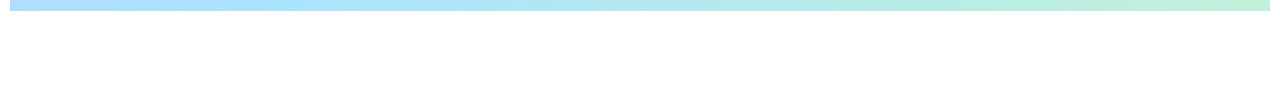
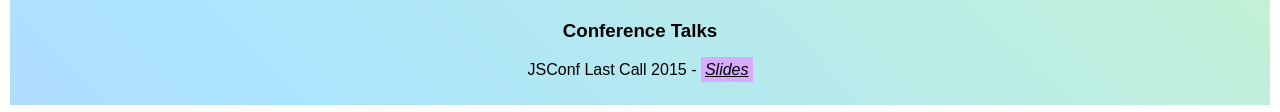
Before and after one commit to rachelnicole/imcool.online, a website: page robokitty/index.html in a window 1280 px wide. Shown: the part 1714-1826 px from the top of the page. Before the commit the page ends 1735 px from the top, so only its background shows below. Drawn offline with Linux system fonts and the light colour scheme.

Commit message:
added slides for talks

```diff
--- a/robokitty/index.html
+++ b/robokitty/index.html
@@ -39,6 +39,9 @@
         <div class="tech-info">
           <p>Github Link: <a href="http://github.com/rachelnicole/robokitty" target="_blank">github.com/rachelnicole/robokitty</a></p>
            <img src="../assets/images/gif-test.gif" class="robokitty-gif">
+
+          <h3>Conference Talks</h3>
+          <p>JSConf Last Call 2015 - <a href="jsconf-slides.pdf">Slides</a></p>
         </div>
       </div>
   </div>
```
Also changed, not shown: 1 other file.
